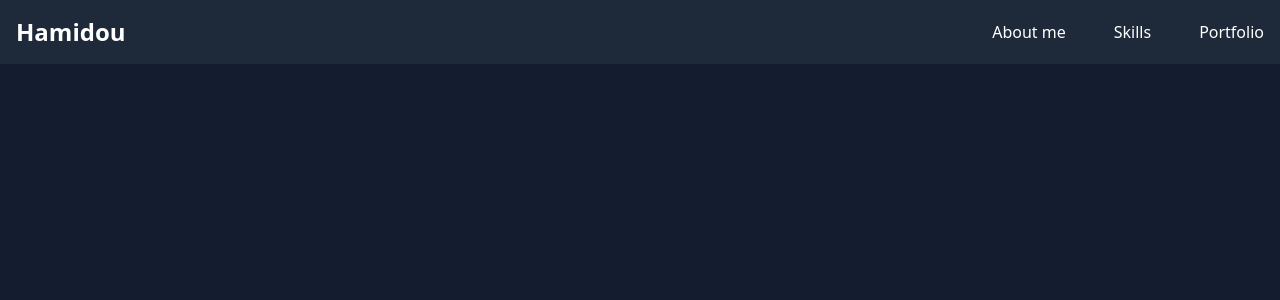
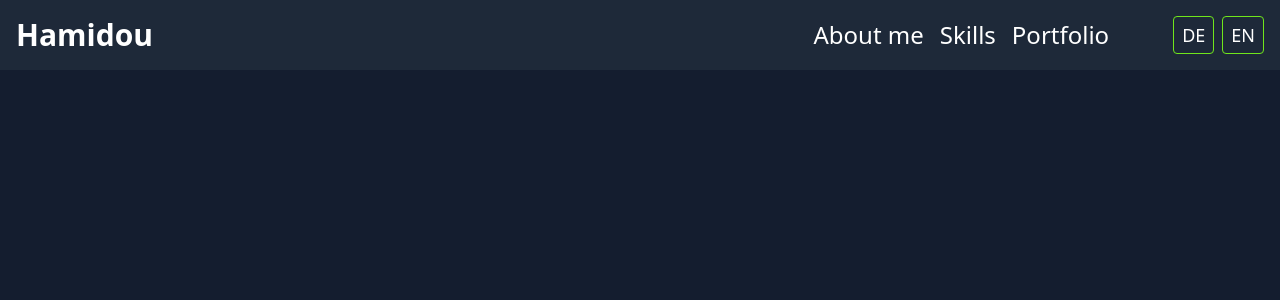
Before and after one commit to Hamidou-ctr/my-website, an Angular app: page / in a window 1280 px wide. Shown: the top 300 px of the page. Built offline with nearby package versions, Linux system fonts and the light colour scheme.

Commit message:
feat: enhance header component with responsive menu functionality and smooth transitions

```diff
--- a/src/app/components/header/header.css
+++ b/src/app/components/header/header.css
@@ -0,0 +1,9 @@
+/* Optional: Smooth transitions */
+.transition-all {
+  transition: all 0.3s ease-in-out;
+}
+
+/* Verhindert Scrollen wenn Menu offen ist */
+body.menu-open {
+  overflow: hidden;
+}
--- a/src/app/components/header/header.html
+++ b/src/app/components/header/header.html
@@ -1,30 +1,77 @@
-<div class="w-screen flex justify-center">
+<div class="w-screen flex justify-center fixed top-0 left-0 z-50">
   <nav
-    class="w-screen max-w-360 flex justify-between items-center gap-8 p-4 bg-gray-800 text-white"
+    class="w-screen max-w-360 flex justify-between items-center gap-8 p-4 bg-gray-800 text-white relative"
   >
-    <h1 class="text-2xl font-bold">Hamidou</h1>
-    <div
-      class="hidden sm:flex space-x-4 xxs:space-x-2 xs:space-x-4 sm:space-x-6 md:space-x-8 lg:space-x-10 xl:space-x-12 2xl:space-x-16"
-    >
-      <a href="/" class="hover:underline">About me</a>
-      <a href="/" class="hover:underline">Skills</a>
-      <a href="/" class="hover:underline">Portfolio</a>
+    <h1 class="text-3xl font-bold">Hamidou</h1>
+
+    <!-- Desktop Menu -->
+    <div class="hidden sm:flex space-x-16 justify-center items-center">
+      <div class="flex gap-4">
+        <a href="/" class="text-2xl font-medium">About me</a>
+        <a href="/" class="text-2xl font-medium">Skills</a>
+        <a href="/" class="text-2xl font-medium">Portfolio</a>
+      </div>
+      <div class="flex gap-2">
+        <button
+          class="border border-[#70E61C] px-2 py-1 rounded hover:bg-[#9747FF] text-lg text-white transition-colors"
+        >
+          DE
+        </button>
+        <button
+          class="border border-[#70E61C] px-2 py-1 rounded hover:bg-[#9747FF] text-lg text-white transition-colors"
+        >
+          EN
+        </button>
+      </div>
     </div>
 
+    <!-- Burger Menu Button -->
     <img
-      onclick="document.querySelector('dialog').showModal()"
       src="img/burger_menu.png"
       alt="Burger Menu"
       class="w-6 h-6 cursor-pointer sm:hidden"
+      (click)="toggleMenu()"
     />
 
-    <dialog class="w-screen h-screen flex flex-col justify-center items-center rounded-lg bg-[#141D2FCC] text-white sm:hidden">
-      <button onclick="document.querySelector('dialog').close()">X</button>
-      <div class="flex flex-col items-start gap-4 p-4">
-        <a href="/" class="hover:underline">About me</a>
-        <a href="/" class="hover:underline">Skills</a>
-        <a href="/" class="hover:underline">Portfolio</a>
+    <!-- Mobile Popup Menu -->
+    <div
+      *ngIf="isMenuOpen"
+      class="fixed inset-0 bg-[#141D2FCC] flex flex-col justify-center items-center z-50 transition-all duration-300"
+      (click)="closeMenu()"
+    >
+      <!-- Close Button -->
+      <button
+        class="absolute top-3 right-5 text-white text-3xl font-bold hover:scale-110 transition-transform"
+        (click)="closeMenu()"
+      >
+        ✕
+      </button>
+
+      <!-- Menu Items -->
+      <div
+        class="flex flex-col justify-center items-center gap-8"
+        (click)="$event.stopPropagation()"
+      >
+        <a href="/" class="text-white text-2xl hover:underline" (click)="closeMenu()">About me</a>
+        <a href="/" class="text-white text-2xl hover:underline" (click)="closeMenu()">Skills</a>
+        <a href="/" class="text-white text-2xl hover:underline" (click)="closeMenu()">Portfolio</a>
+        <a href="/" class="text-white text-2xl hover:underline" (click)="closeMenu()">Contact</a>
+        <div class="flex gap-4 mt-4">
+          <button
+            class="hover:text-[#9747FF] text-lg text-white transition-colors"
+            (click)="closeMenu()"
+          >
+            DE
+          </button>
+          /
+          <button
+            class="hover:text-[#9747FF] text-lg text-white transition-colors"
+            (click)="closeMenu()"
+          >
+            EN
+          </button>
+        </div>
       </div>
-    </dialog>
+    </div>
   </nav>
 </div>
--- a/src/app/components/header/header.ts
+++ b/src/app/components/header/header.ts
@@ -1,9 +1,21 @@
 import { Component } from '@angular/core';
+import { CommonModule } from '@angular/common';
 
 @Component({
   selector: 'app-header',
-  imports: [],
+  standalone: true,
+  imports: [CommonModule],
   templateUrl: './header.html',
   styleUrl: './header.css',
 })
-export class Header {}
+export class Header {
+  isMenuOpen = false;
+
+  toggleMenu() {
+    this.isMenuOpen = !this.isMenuOpen;
+  }
+
+  closeMenu() {
+    this.isMenuOpen = false;
+  }
+}
```
